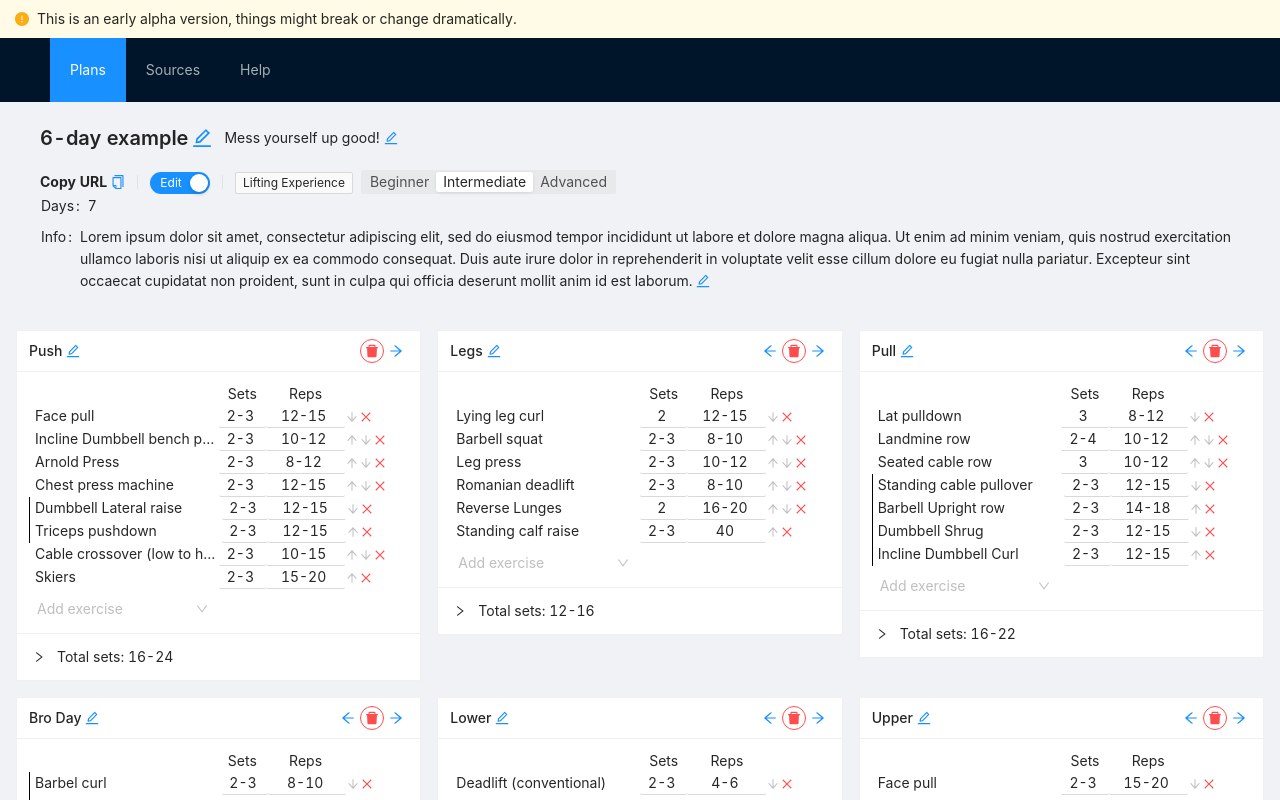
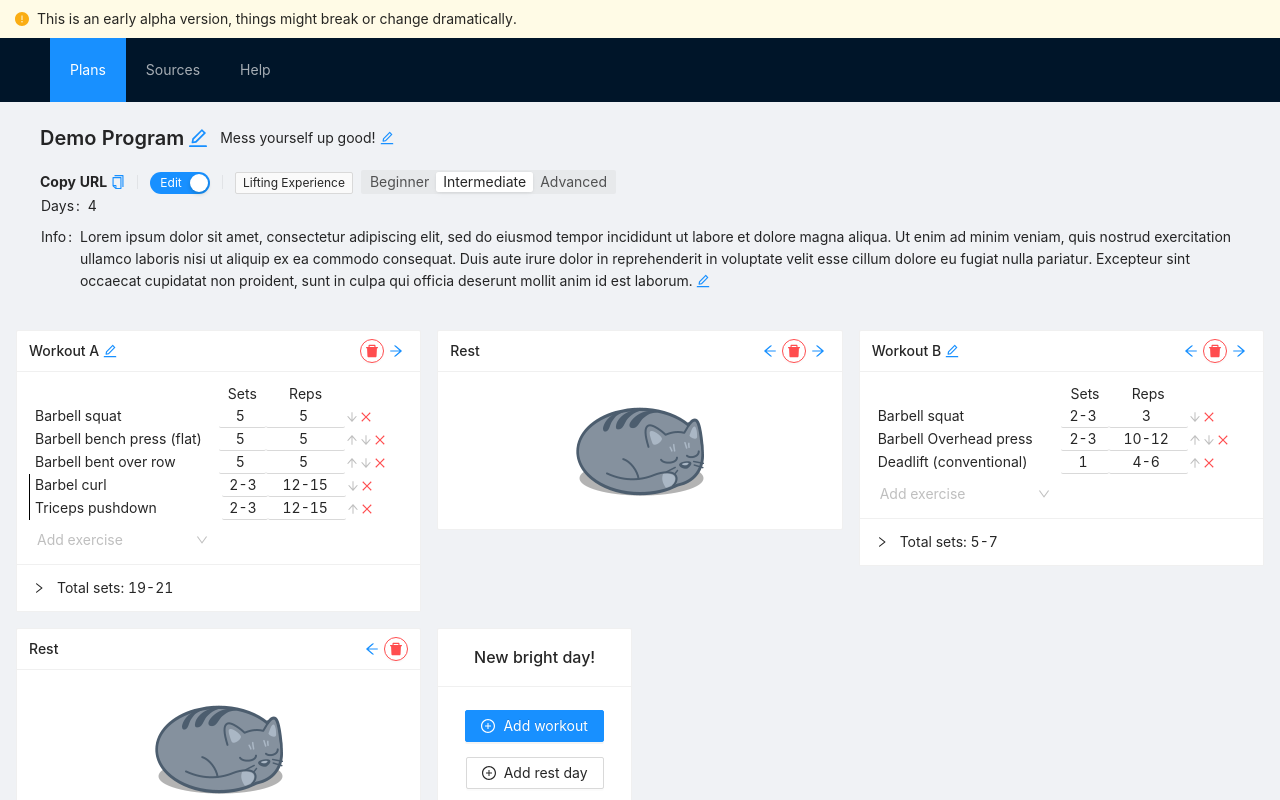
Before and after one commit to treble-snake/workout-plan-analyzer, a Next.js app: page / in a window 1280 px wide. Shown: the top 800 px of the page. Built offline with nearby package versions, Linux system fonts and the light colour scheme.

Commit message:
chore: set demo program as default

```diff
--- a/components/workout-viewer/WorkoutProvider.tsx
+++ b/components/workout-viewer/WorkoutProvider.tsx
@@ -69,8 +69,8 @@ const EMPTY_PLAN: WorkoutPlan = Object.freeze({
 });
 
 export const WorkoutProvider = ({children}: any) => {
-  const [plan, setPlan] = useState(normalizePlan(SixDayExamplePlan));
-  // const [plan, setPlan] = useState(normalizePlan(DemoProgram));
+  // const [plan, setPlan] = useState(normalizePlan(SixDayExamplePlan));
+  const [plan, setPlan] = useState(normalizePlan(DemoProgram));
   // const [plan, setPlan] = useState(normalizePlan(clone(EMPTY_PLAN)));
   const {setMode} = useViewerConfigContext();
 
```
